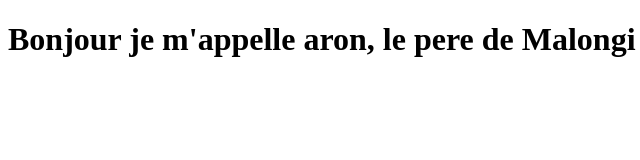
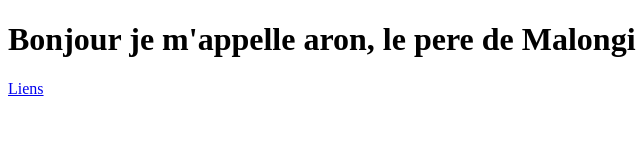
Before and after one commit to codetranscendence-design/Malongi, a plain HTML site: page index.html in a window 1280 px wide. Shown: the full height of the page, 0-640 px from the left. Drawn offline with Linux system fonts and the light colour scheme.

Commit message:
Update index.html
s

```diff
--- a/index.html
+++ b/index.html
@@ -7,5 +7,6 @@
 </head>
 <body>
     <h1>Bonjour je m'appelle aron, le pere de Malongi</h1>
+      <a href="/Ressources/Lycee/2021_bac_C.pdf"> Liens</a>
 </body>
 </html>
```
